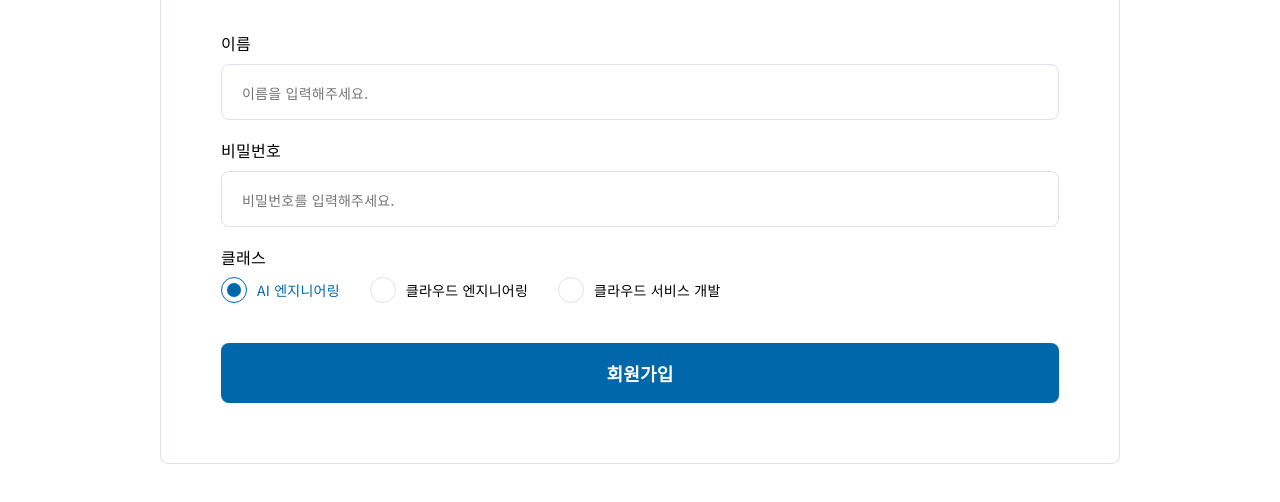
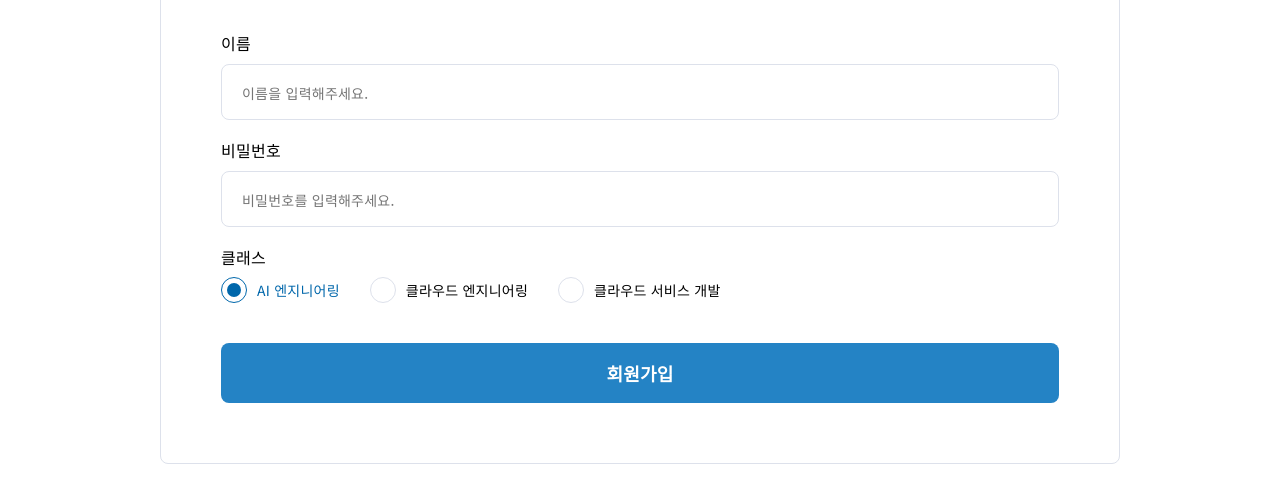
Before and after one commit to woorifisa-service-dev-3rd/frontend-1st-woohaengshi, a website: page join.html in a window 1280 px wide. In both pictures the pointer is over the button "회원가입". Shown: the part 270-772 px from the top of the page. Drawn offline with Linux system fonts and the light colour scheme.

Commit message:
style: 버튼 hover 스타일 수정

```diff
--- a/css/member.css
+++ b/css/member.css
@@ -110,6 +110,11 @@
     box-sizing: border-box;
     transition: all 0.2s linear;
 }
+
+#container.member .member_wrap .content .btn_box .button button:hover,
+#container.member .member_wrap .content .btn_box .button a:hover{
+    background-color: var(--main-blue-2);
+}
 #container.member .member_wrap .content .btn_join .button{
     margin-top: 10px;
 }
```
